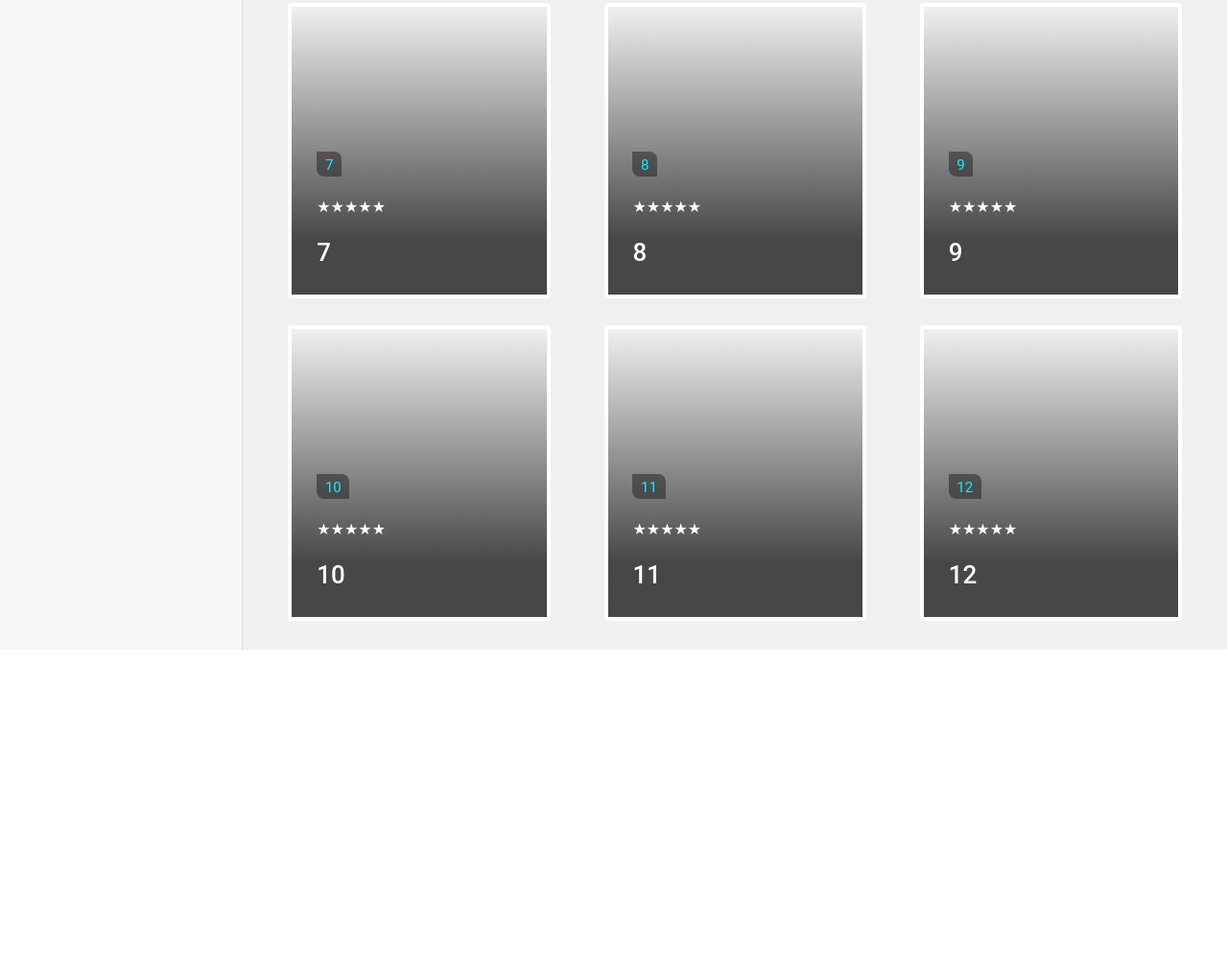
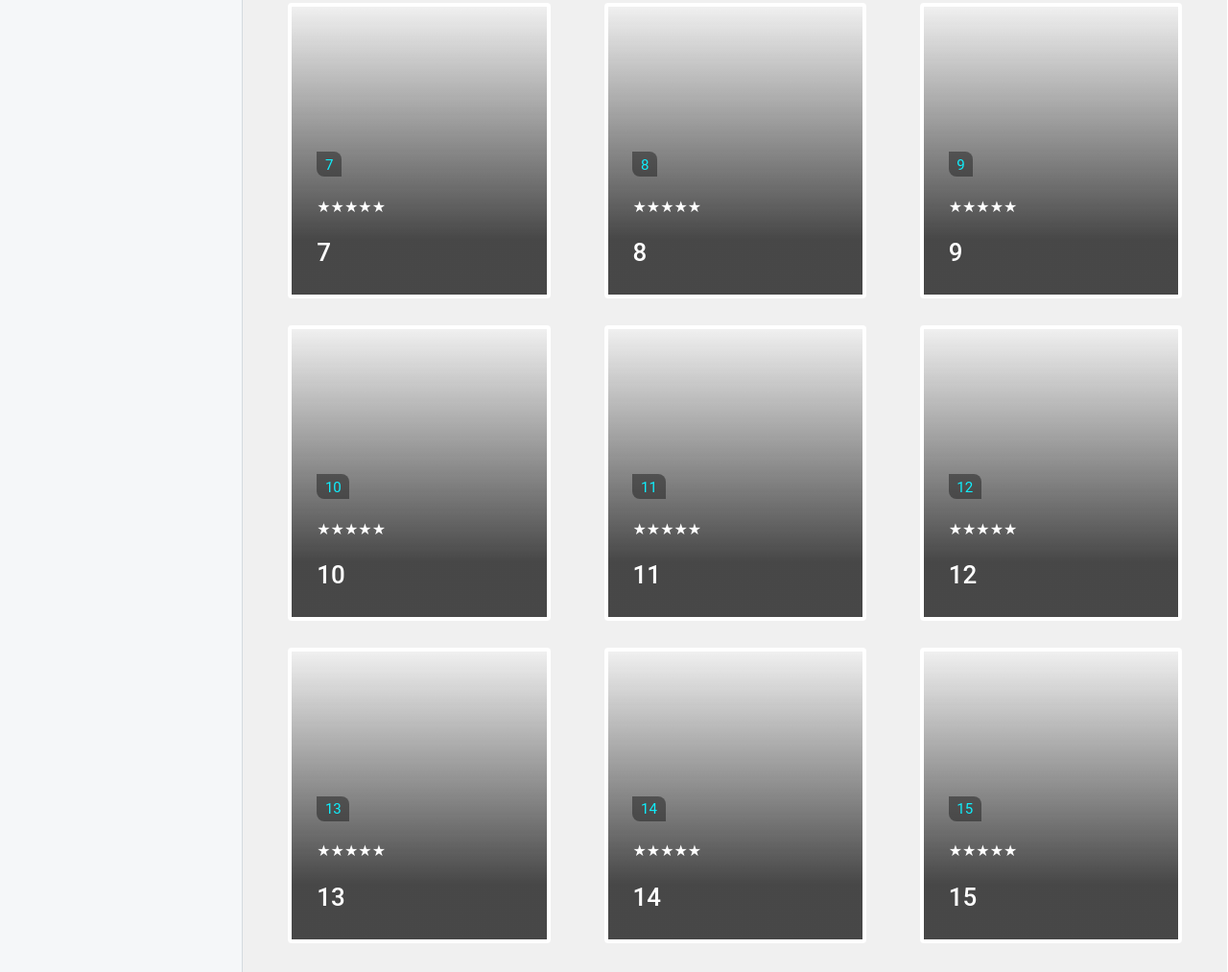
Before and after one commit to heet434/hackstackworkshop, a plain HTML site: page index.html in a window 1280 px wide. Shown: the part 761-1774 px from the top of the page at 96% size. Before the commit the page ends 1438 px from the top, so only its background shows below. Drawn offline with nearby package versions, Linux system fonts and the light colour scheme; no server answers.

Commit message:
15 thumbnails

```diff
--- a/home.js
+++ b/home.js
@@ -37,7 +37,7 @@ const getData1 = async () => {
 getData1()
     .then(data => {console.log('resolved:', data);
         console.log(data.results[0].title);
-        for(var i=1; i<=12; i++){
+        for(var i=1; i<=15; i++){
                 $('#content' + i + ' .name').text(data.results[i-1].title);
                 var allgenres = glist[data.results[i-1].genre_ids[0] ];
                 // for(var j=1; j<data.results[i-1].genre_ids.length; j++){
--- a/index.html
+++ b/index.html
@@ -62,6 +62,15 @@
                     <div class="thumbnails" id= "content12">
                         <div class = "things" > <p class="genre">12</p> <div class = "rating"><p>★★★★★</p></div> <p class="name">12</p> </div>
                     </div>
+                    <div class="thumbnails" id= "content13">
+                        <div class = "things" > <p class="genre">13</p> <div class = "rating"><p>★★★★★</p></div> <p class="name">13</p> </div>
+                    </div>
+                    <div class="thumbnails" id= "content14">
+                        <div class = "things" > <p class="genre">14</p> <div class = "rating"><p>★★★★★</p></div> <p class="name">14</p> </div>
+                    </div>
+                    <div class="thumbnails" id= "content15">
+                        <div class = "things" > <p class="genre">15</p> <div class = "rating"><p>★★★★★</p></div> <p class="name">15</p> </div>
+                    </div>
                 </div>
 
             </div>
```
